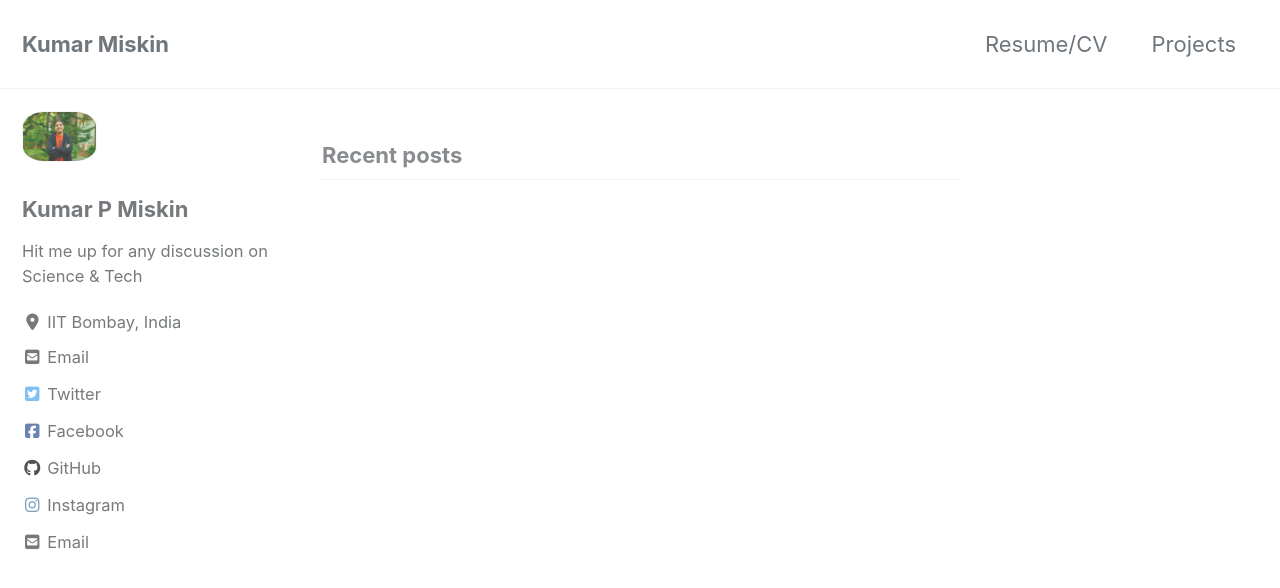
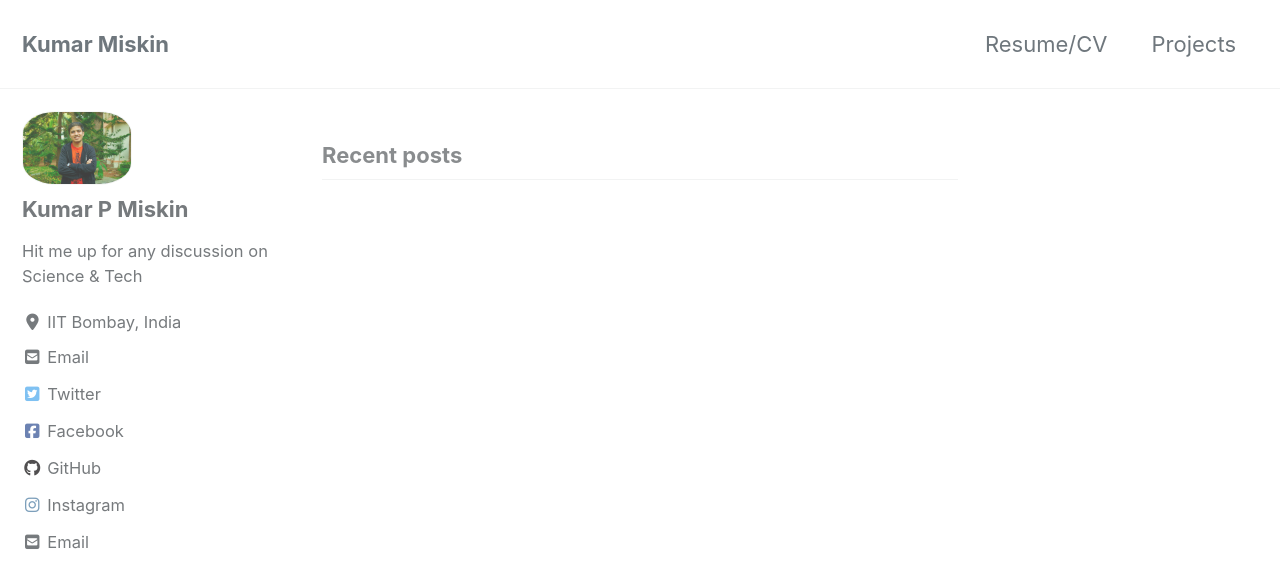
Before and after one commit to kumar-miskin/kumar-miskin.github.io, a Jekyll site: the page built from index.html, in a window 1280 px wide and 900 px high. Shown: the top 588 px of the window. Built offline with Jekyll 4.4.1, drawn with Linux system fonts in a browser that asks for light colours; cached includes are drawn as plain includes; nearby versions of some CDN libraries; the list of posts is cut into pages by our own code.

Commit message:
author_image

```diff
--- a/_sass/minimal-mistakes/_sidebar.scss
+++ b/_sass/minimal-mistakes/_sidebar.scss
@@ -117,12 +117,12 @@
 .author__avatar {
   display: table-cell;
   vertical-align: top;
-  width: 75px;
-  height: 75px;
+  width: 200px;
+  height: 200px;
 
   @include breakpoint($large) {
     display: block;
-    width: 75px;
+    width: 200px;
     height: 75px;
   }
 
```
